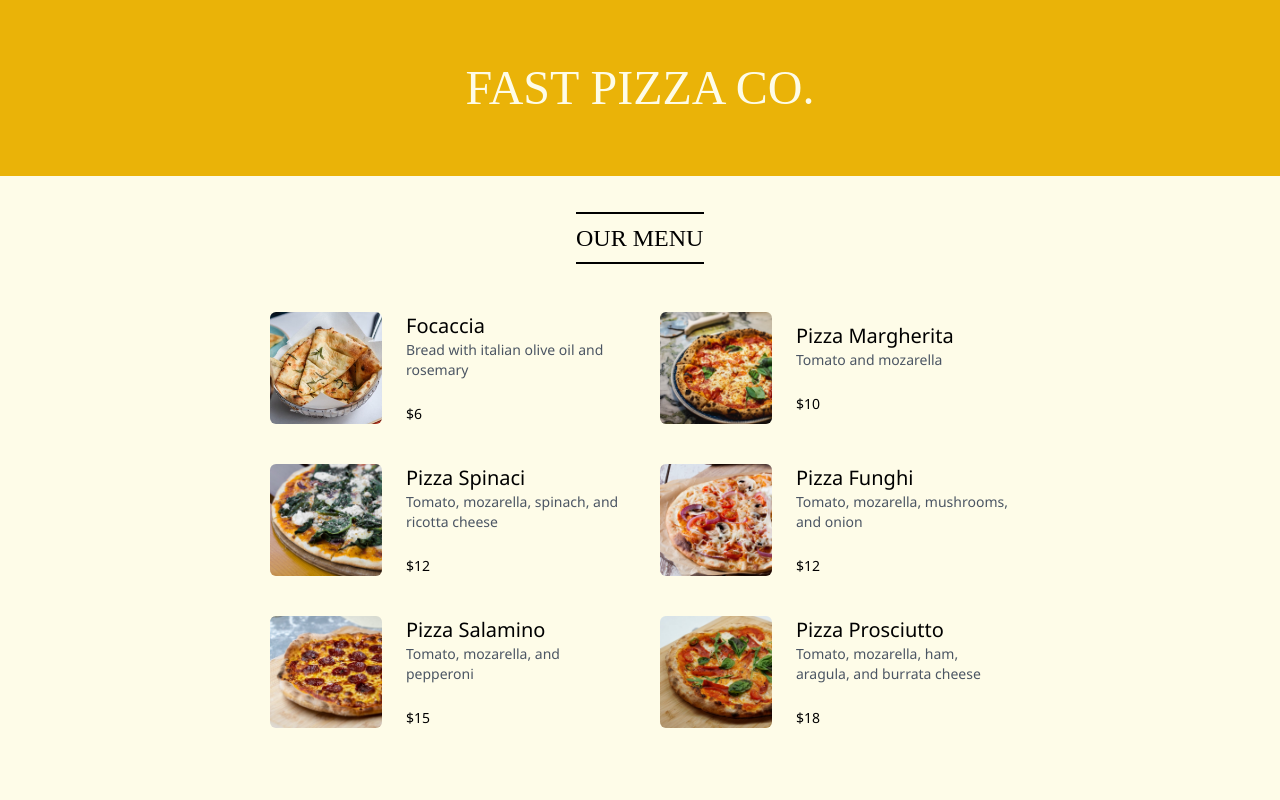
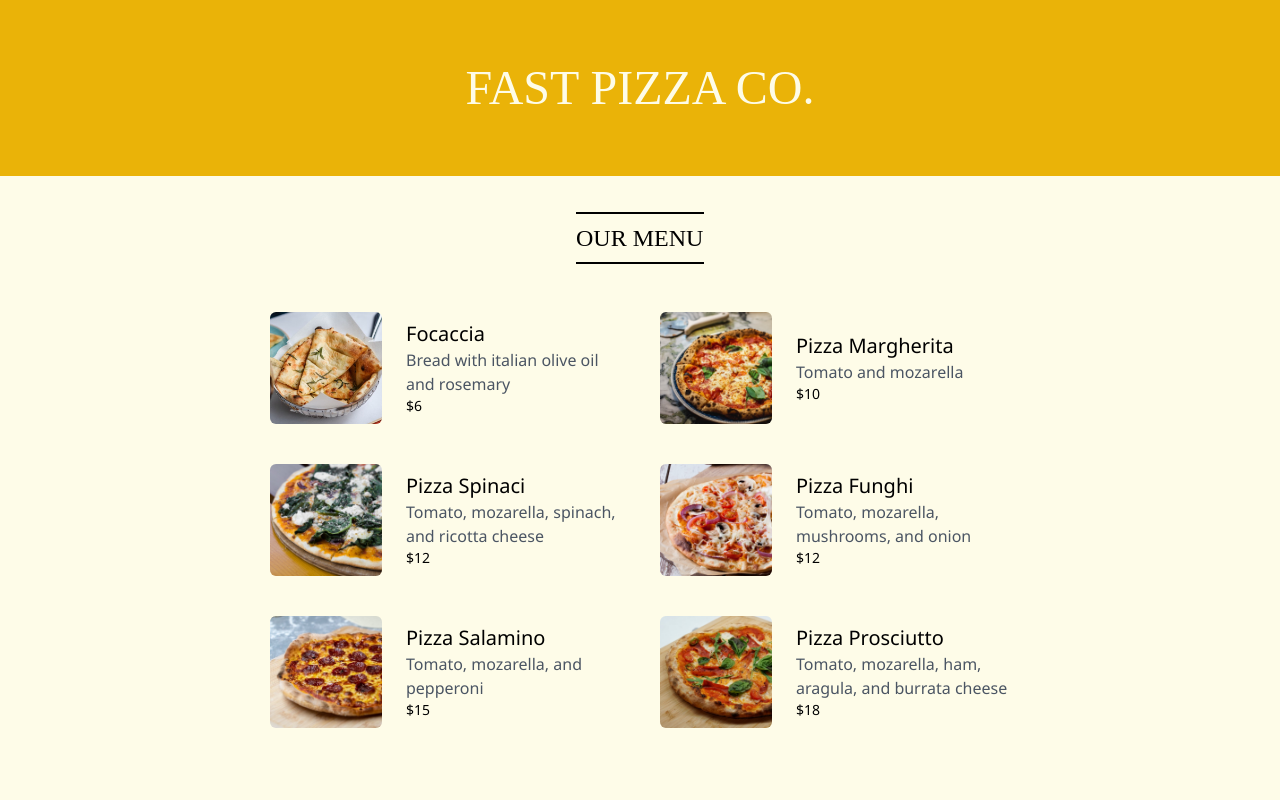
Before and after one commit to alisajad001/pizza-menu-project, a React (Vite) app: page / in a window 1280 px wide. Shown: the top 800 px of the page. Built offline with nearby package versions, Linux system fonts and the light colour scheme; a web font is replaced by a local one.

Commit message:
Style: Pizza ingredients

```diff
--- a/src/components/Pizza.jsx
+++ b/src/components/Pizza.jsx
@@ -5,8 +5,10 @@
 
       <div>
         <h2 className="text-xl">{name}</h2>
-        <p className="text-gray-600 font-light text-sm">{ingredients}</p>
-        <p className="text-sm mt-6">${price}</p>
+        <p className="text-gray-600 font-light text-sm md:text-base">
+          {ingredients}
+        </p>
+        <p className="text-sm">${price}</p>
       </div>
     </div>
   );
```
